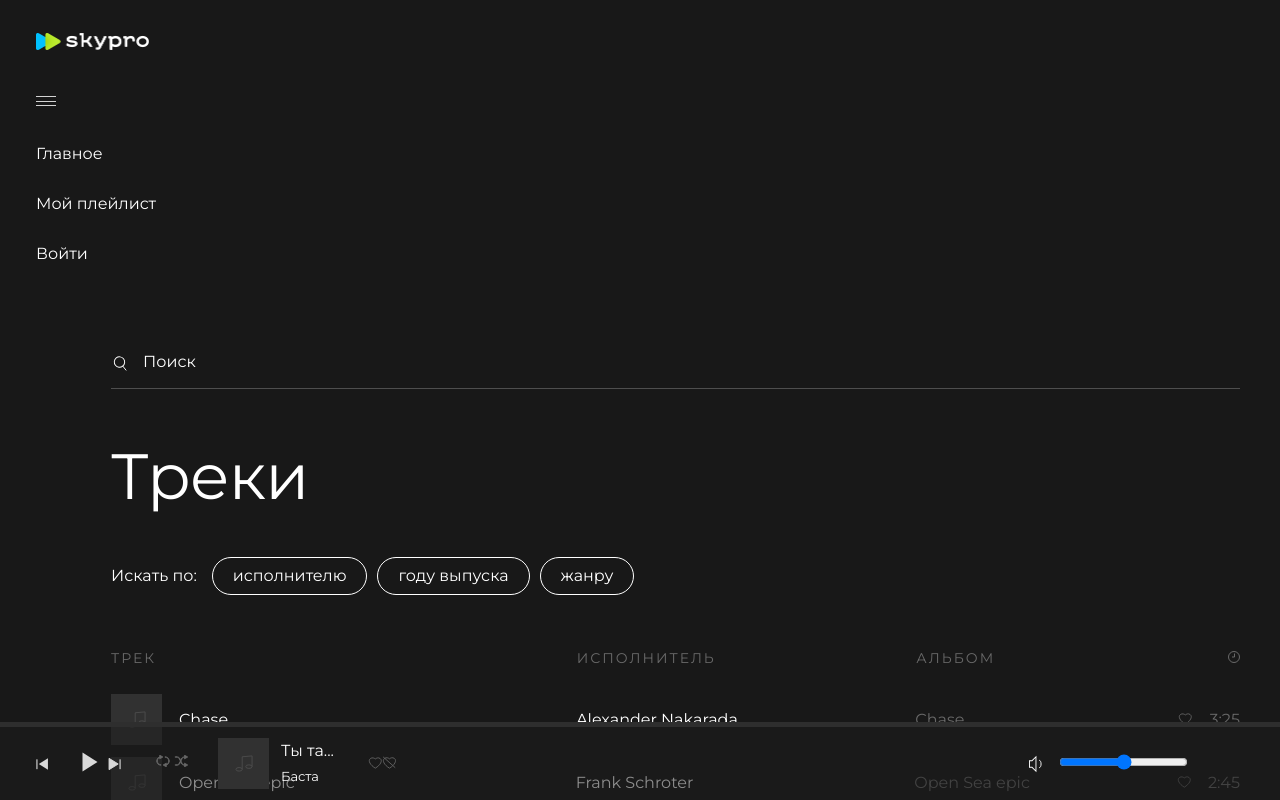
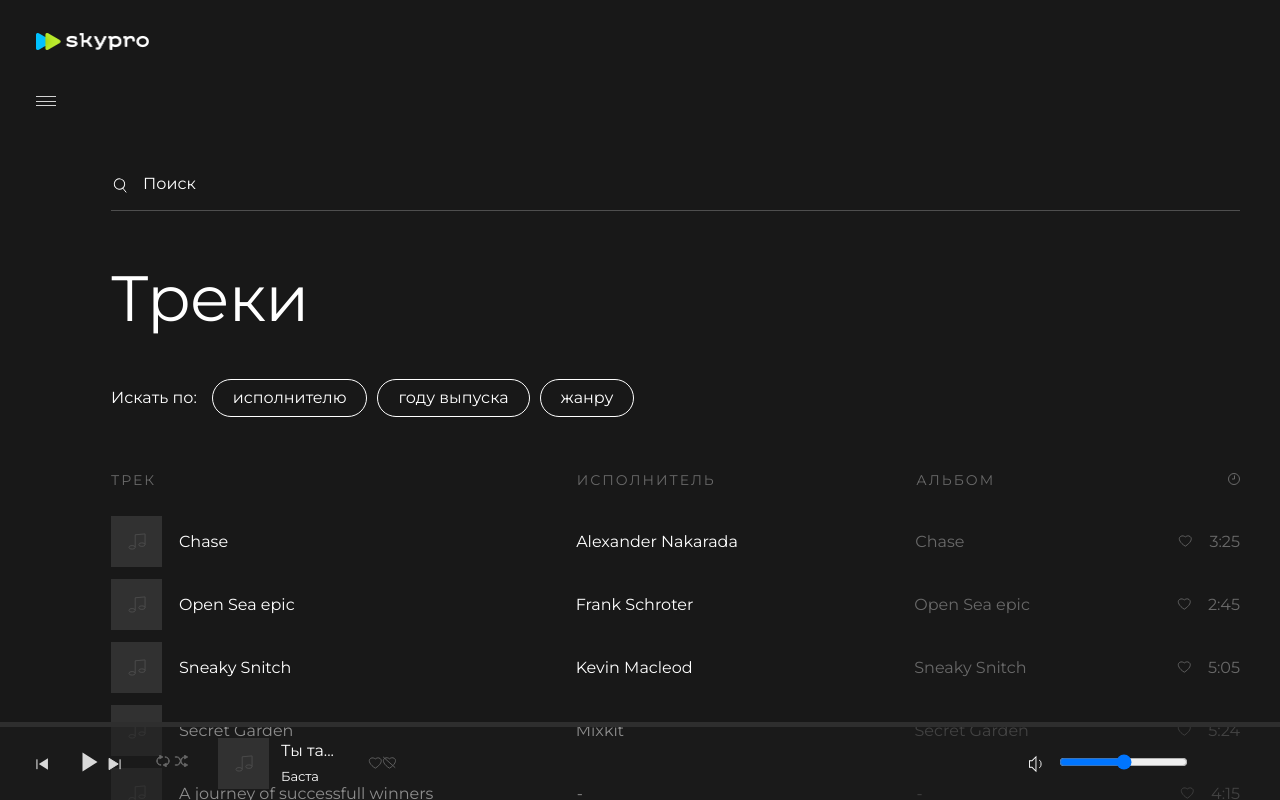
Before and after one commit to Leyley1115/skypro-music, a Next.js app: page / in a window 1280 px wide. Built offline with nearby package versions, Linux system fonts and the light colour scheme.

Commit message:
навигация

```diff
--- a/src/app/components/Nav/Nav.tsx
+++ b/src/app/components/Nav/Nav.tsx
@@ -1,8 +1,12 @@
+'use client';
+
 import Image from 'next/image';
 import styles from './nav.module.css';
 import Link from 'next/link';
+import { useState } from 'react';
 
 export default function Nav() {
+  const [isNavOpen, setIsNavOpen] = useState(false);
   return (
     <nav className={styles.main__nav}>
       <div className={styles.nav__logo}>
@@ -14,12 +18,13 @@ export default function Nav() {
           alt={'logo'}
         />
       </div>
-      <div className={styles.nav__burger}>
+      <div className={styles.nav__burger} onClick={() => setIsNavOpen(!isNavOpen)}>
         <span className={styles.burger__line}></span>
         <span className={styles.burger__line}></span>
         <span className={styles.burger__line}></span>
       </div>
       <div className={styles.nav__menu}>
+        {isNavOpen && (
           <ul className={styles.menu__list}>
             <li className={styles.menu__item}>
               <Link href="#" className={styles.menu__link}>
@@ -37,6 +42,7 @@ export default function Nav() {
               </Link>
             </li>
           </ul>
+        )}
       </div>
     </nav>
   );
```
Lines whose indentation alone changed are shown as unchanged.
